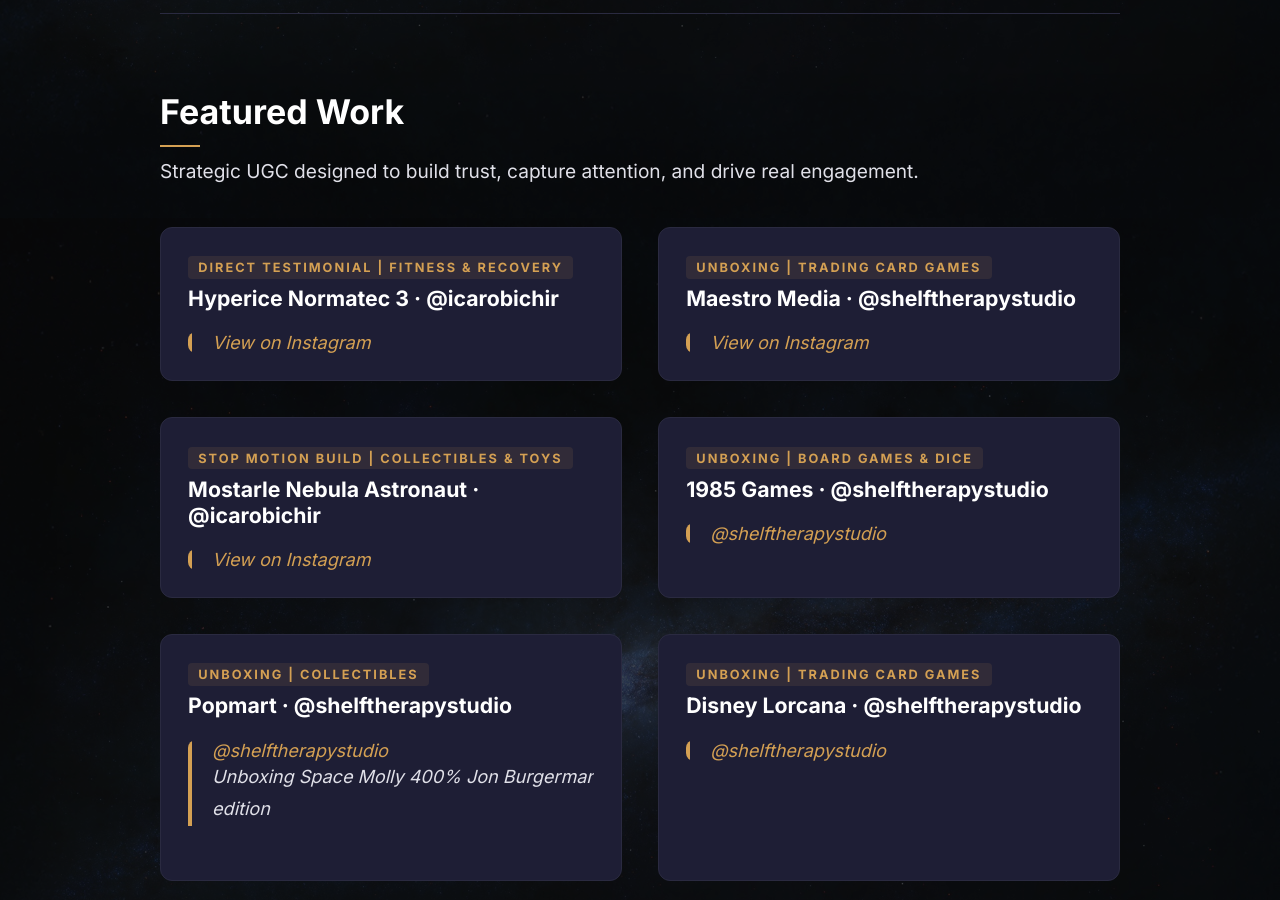
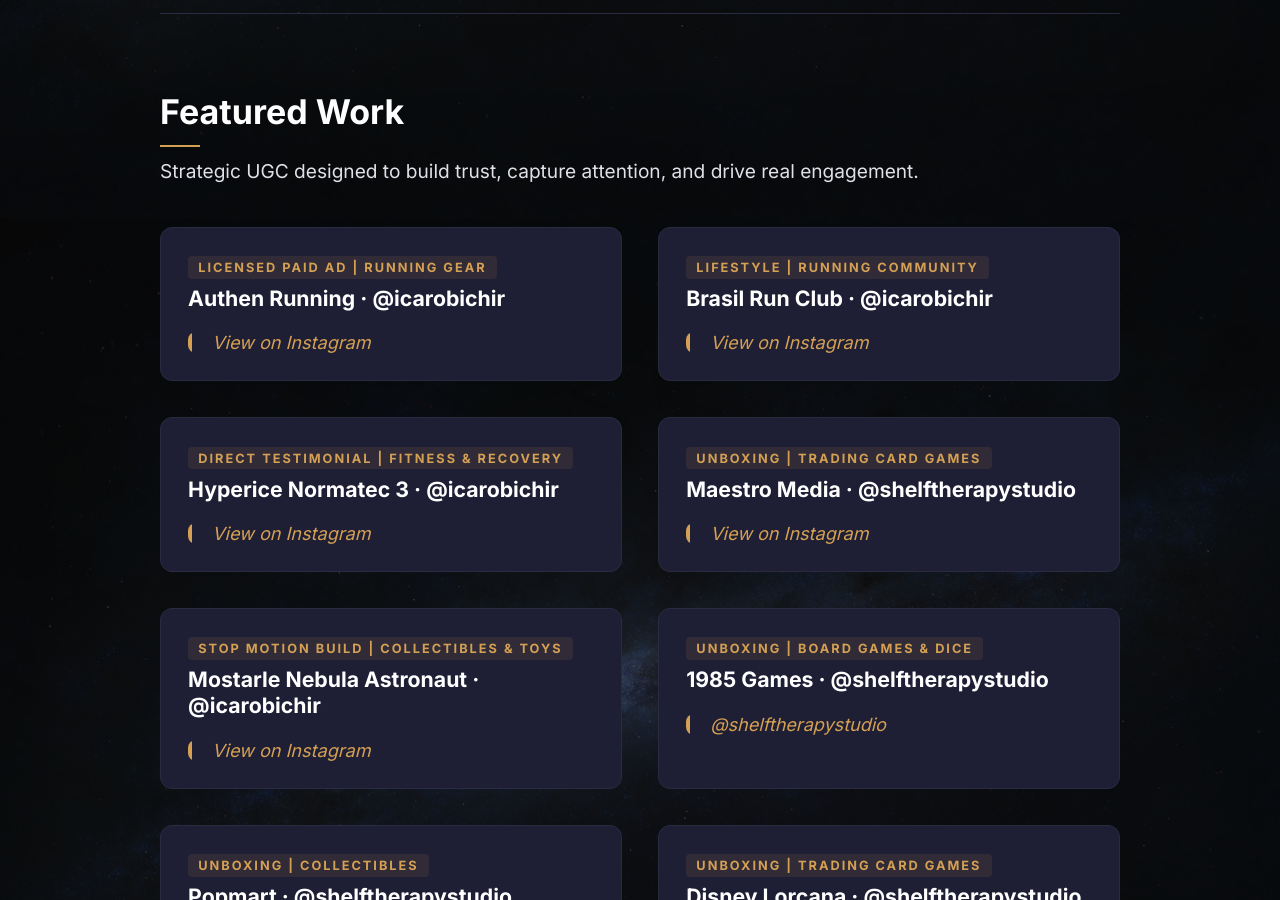
Before and after one commit to IcaroBichir/infocrazy, a Jekyll site: the page built from ugc/index.html, in a window 1280 px wide and 900 px high, scrolled down 1582 px. Built offline with Jekyll 4.4.1, drawn with Linux system fonts in a browser that asks for light colours; nearby versions of some CDN libraries; a script that is not in the unit is left out.

Commit message:
Add Authen Running and Brasil Run Club to UGC portfolio
Add both Instagram posts to the top of Featured Work and both logos
to the Brand Partnerships grid.

```diff
--- a/ugc/index.html
+++ b/ugc/index.html
@@ -98,6 +98,26 @@
   <div class="ugc-work-grid">
 
     <div class="ugc-work-card">
+      <span class="ugc-work-type">Licensed Paid Ad | Running Gear</span>
+      <span class="ugc-work-brand">Authen Running &middot; @icarobichir</span>
+      <div class="ugc-work-embed">
+        <blockquote class="instagram-media" data-instgrm-permalink="https://www.instagram.com/p/Dc_b57CxDzX/" data-instgrm-version="14" style="max-width: 100%; min-width: 0; width: 100%;">
+          <a href="https://www.instagram.com/p/Dc_b57CxDzX/" target="_blank">View on Instagram</a>
+        </blockquote>
+      </div>
+    </div>
+
+    <div class="ugc-work-card">
+      <span class="ugc-work-type">Lifestyle | Running Community</span>
+      <span class="ugc-work-brand">Brasil Run Club &middot; @icarobichir</span>
+      <div class="ugc-work-embed">
+        <blockquote class="instagram-media" data-instgrm-permalink="https://www.instagram.com/reel/DcWo7UKxniS/" data-instgrm-version="14" style="max-width: 100%; min-width: 0; width: 100%;">
+          <a href="https://www.instagram.com/reel/DcWo7UKxniS/" target="_blank">View on Instagram</a>
+        </blockquote>
+      </div>
+    </div>
+
+    <div class="ugc-work-card">
       <span class="ugc-work-type">Direct Testimonial | Fitness &amp; Recovery</span>
       <span class="ugc-work-brand">Hyperice Normatec 3 &middot; @icarobichir</span>
       <div class="ugc-work-embed">
@@ -196,6 +216,8 @@
   <h2>Brand Partnerships</h2>
   <p class="ugc-section-subtitle">Brands with a real business relationship &mdash; product sent, terms agreed, or content licensed for their ads.</p>
   <div class="ugc-partners-grid">
+    <div class="ugc-partner-logo"><img src="/images/ugc/brand-logos/authen-running.png" alt="Authen Running logo" loading="lazy"></div>
+    <div class="ugc-partner-logo"><img src="/images/ugc/brand-logos/brasil-run-club.png" alt="Brasil Run Club logo" loading="lazy"></div>
     <div class="ugc-partner-logo ugc-partner-logo--dark"><img src="/images/ugc/brand-logos/1985-games.png" alt="1985 Games logo" loading="lazy"></div>
     <div class="ugc-partner-logo"><img src="/images/ugc/brand-logos/maestro-media.png" alt="Maestro Media logo" loading="lazy"></div>
     <div class="ugc-partner-logo"><img src="/images/ugc/brand-logos/popsockets.svg" alt="PopSockets logo" loading="lazy"></div>
```
Also changed, not shown: images/ugc/brand-logos/authen-running.png (added), images/ugc/brand-logos/brasil-run-club.png (added).
